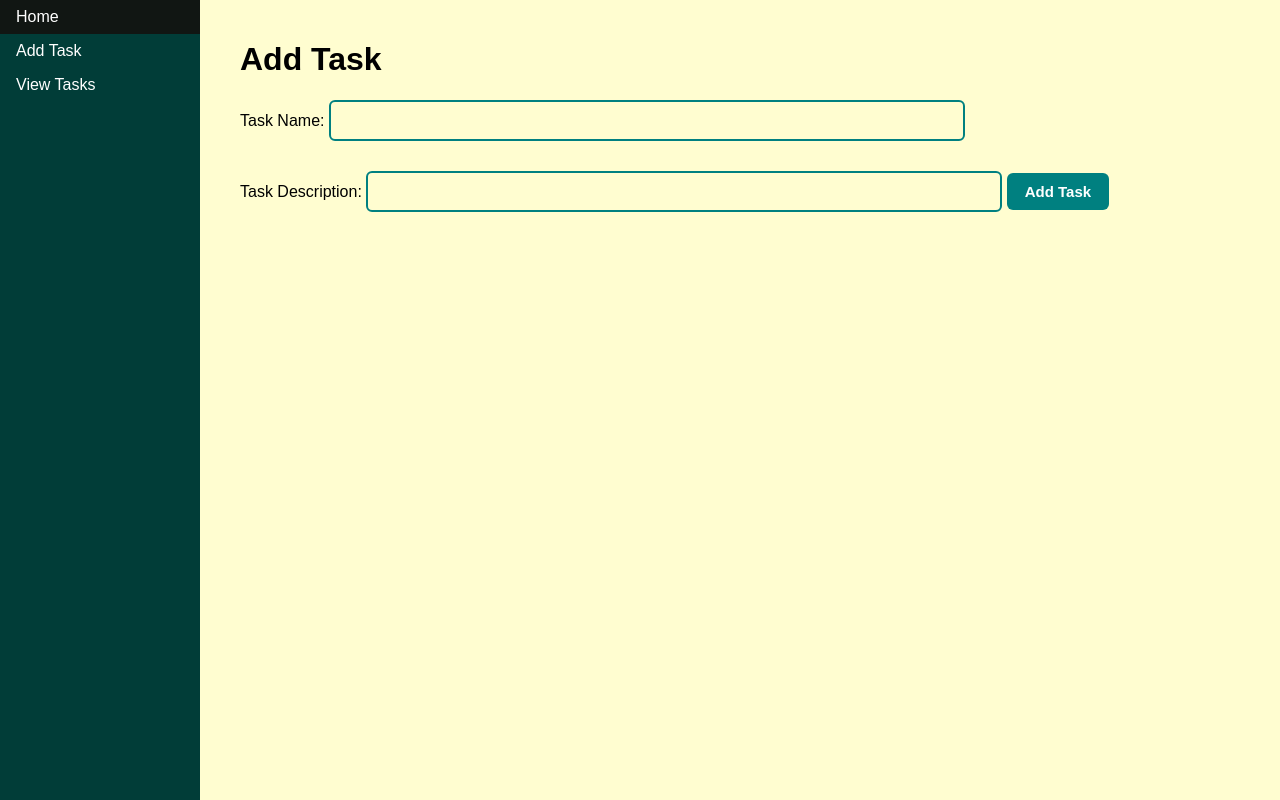
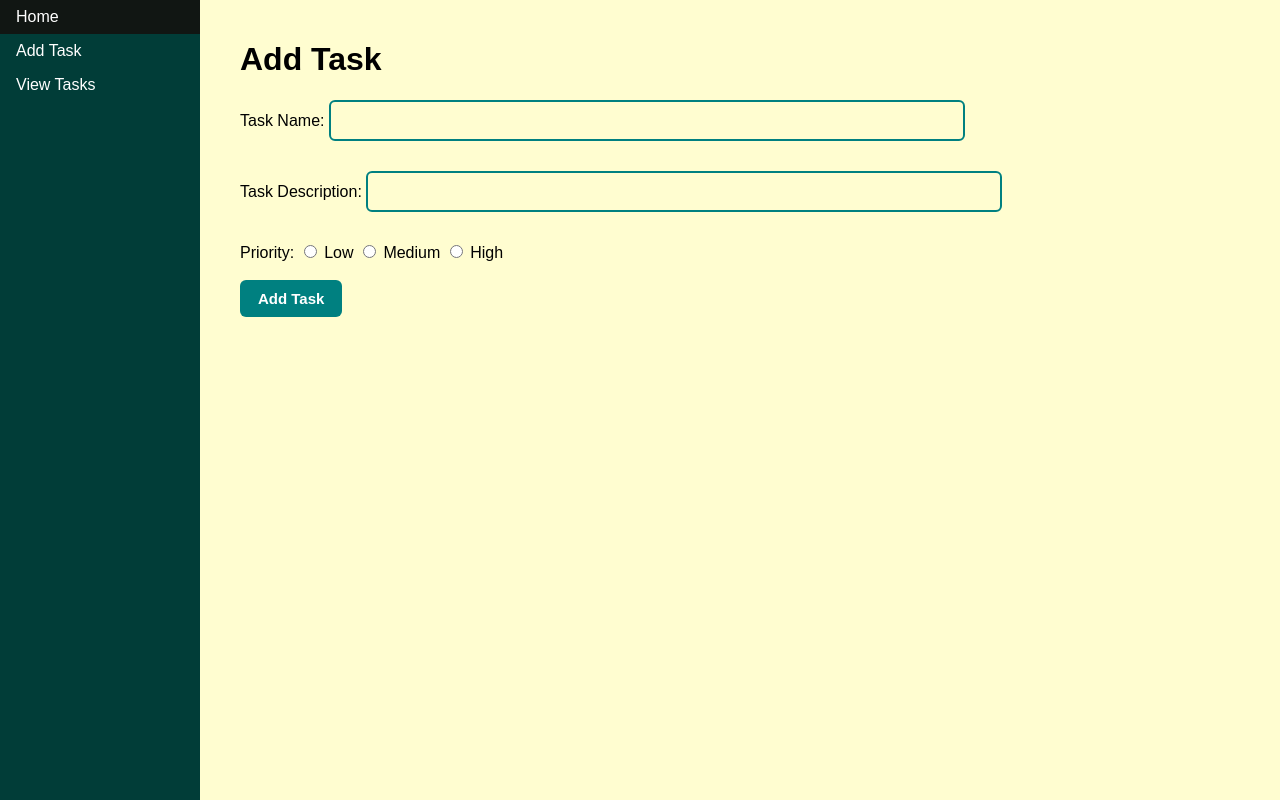
Before and after one commit to Marsad07/Flask_DeepDive, a Flask app: page /add_task_page in a window 1280 px wide. Run offline with Flask 3, Linux system fonts and the light colour scheme.

Commit message:
Day8: Created a priority column, allow user to choose priority of a task and implemented it into add tasks.

```diff
--- a/flask_intro/app.py
+++ b/flask_intro/app.py
@@ -40,11 +40,13 @@ def add_task_page():
 def add_task():
     name = request.form["Task Name"]
     description = request.form["Task Description"]
+    priority = request.form.get("priority")
 
     cursor = db.cursor()
     cursor.execute(
-        "INSERT INTO tasks (task_name, task_description, status, added_date) VALUES (%s, %s, 'active', NOW())",
-        (name, description)
+        "INSERT INTO tasks (task_name, task_description, priority, status, added_date) "
+        "VALUES (%s, %s, %s, 'active', NOW())",
+        (name, description, priority)
     )
     db.commit()
     return redirect(url_for("add_task_page"))
--- a/flask_intro/static/css/styles.css
+++ b/flask_intro/static/css/styles.css
@@ -1,11 +1,9 @@
-/* GLOBAL PAGE STYLING */
 body {
     background-color: #FFFDD0;
     margin: 0;
     font-family: Arial, sans-serif;
 }
 
-/* SIDEBAR */
 ul {
     list-style-type: none;
     margin: 0;
@@ -29,13 +27,11 @@ li a:hover {
     background-color: #111613;
 }
 
-/* CONTENT WRAPPER */
 .content {
     margin-left: 220px;
     padding: 20px;
 }
 
-/* TABLE STYLING */
 table {
     width: 60%;
     border: 2.5px solid #01796f;
@@ -57,12 +53,10 @@ td {
     padding: 8px;
 }
 
-/* Hover effect */
 tr:hover td {
     background-color: #f0e6d2;
 }
 
-/* Edit icon animation */
 .edit-icon {
     opacity: 0;
     transform: translateX(-10px);
@@ -86,32 +80,31 @@ td:hover .edit-icon {
     font-size: 14px;
     transition: background-color 0.3s ease;
 }
+
 .clear-btn:hover {
     background-color: #111613;
 }
 
-/* Style the text bars on Add Task page */
 input[type="text"],
 textarea {
-    border: 2px solid #008080;   /* teal border */
-    border-radius: 6px;          /* rounded corners */
-    padding: 10px;               /* inside spacing */
-    font-size: 15px;             /* nicer text */
-    background-color: #FFFDD0;   /* cream background */
-    width: 60%;                  /* same width as before */
-    margin-bottom: 12px;         /* spacing between fields */
+    border: 2px solid #008080;
+    border-radius: 6px;
+    padding: 10px;
+    font-size: 15px;
+    background-color: #FFFDD0;
+    width: 60%;
+    margin-bottom: 12px;
 }
 
-/* When user clicks the text bar */
 input[type="text"]:focus,
 textarea:focus {
     outline: none;
-    border-color: #006666;       /* darker teal on focus */
+    border-color: #006666;
     box-shadow: 0 0 4px rgba(0, 128, 128, 0.5);
 }
-/* Add Task button styling */
+
 .add-task-btn {
-    background-color: #008080;   /* teal */
+    background-color: #008080;
     color: white;
     border: none;
     padding: 10px 18px;
@@ -123,5 +116,5 @@ textarea:focus {
 }
 
 .add-task-btn:hover {
-    background-color: #006666;   /* darker teal */
+    background-color: #006666;
 }
--- a/flask_intro/templates/add_tasks.html
+++ b/flask_intro/templates/add_tasks.html
@@ -3,13 +3,13 @@
 <head>
     <link rel="stylesheet" href="{{ url_for('static', filename='css/styles.css') }}">
     <style>
-        body{
+        body {
             background-color: #FFFDD0;
             margin: 0;
             font-family: Arial, sans-serif;
         }
 
-        ul{
+        ul {
             list-style-type: none;
             margin: 0;
             padding: 0;
@@ -21,14 +21,14 @@
             left: 0;
         }
 
-    li a{
+        li a {
             display: block;
             color: white;
             padding: 8px 16px;
             text-decoration: none;
         }
 
-    li a:hover{
+        li a:hover {
             background-color: #111613;
             color: white;
         }
@@ -43,20 +43,29 @@
     <title>Add Task</title>
 </head>
 <body>
-
     <ul>
         <li><a href="{{ url_for('homepage') }}">Home</a></li>
         <li><a class="active" href="{{ url_for('add_task_page') }}">Add Task</a></li>
         <li><a href="{{ url_for('tasks_page') }}">View Tasks</a></li>
     </ul>
-
     <div class="content">
         <h1>Add Task</h1>
         <form method="POST" action="/add">
-            Task Name: <input type="text" name="Task Name">
+            <label>Task Name:</label>
+            <input type="text" name="Task Name" required>
             <br><br>
-            Task Description: <input type="text" name="Task Description">
-            <button type="submit" class="add-task-btn" name="Add Task" value="Add Task">Add Task</button>
+
+            <label>Task Description:</label>
+            <input type="text" name="Task Description">
+            <br><br>
+
+            <label>Priority:</label>
+            <input type="radio" name="priority" value="low"> Low
+            <input type="radio" name="priority" value="medium"> Medium
+            <input type="radio" name="priority" value="high"> High
+            <br><br>
+
+            <button type="submit" class="add-task-btn">Add Task</button>
         </form>
     </div>
 </body>
```
Also changed, not shown: flask_intro/templates/tasks.html (+14 -1 lines). Lines whose indentation alone changed are shown as unchanged.
